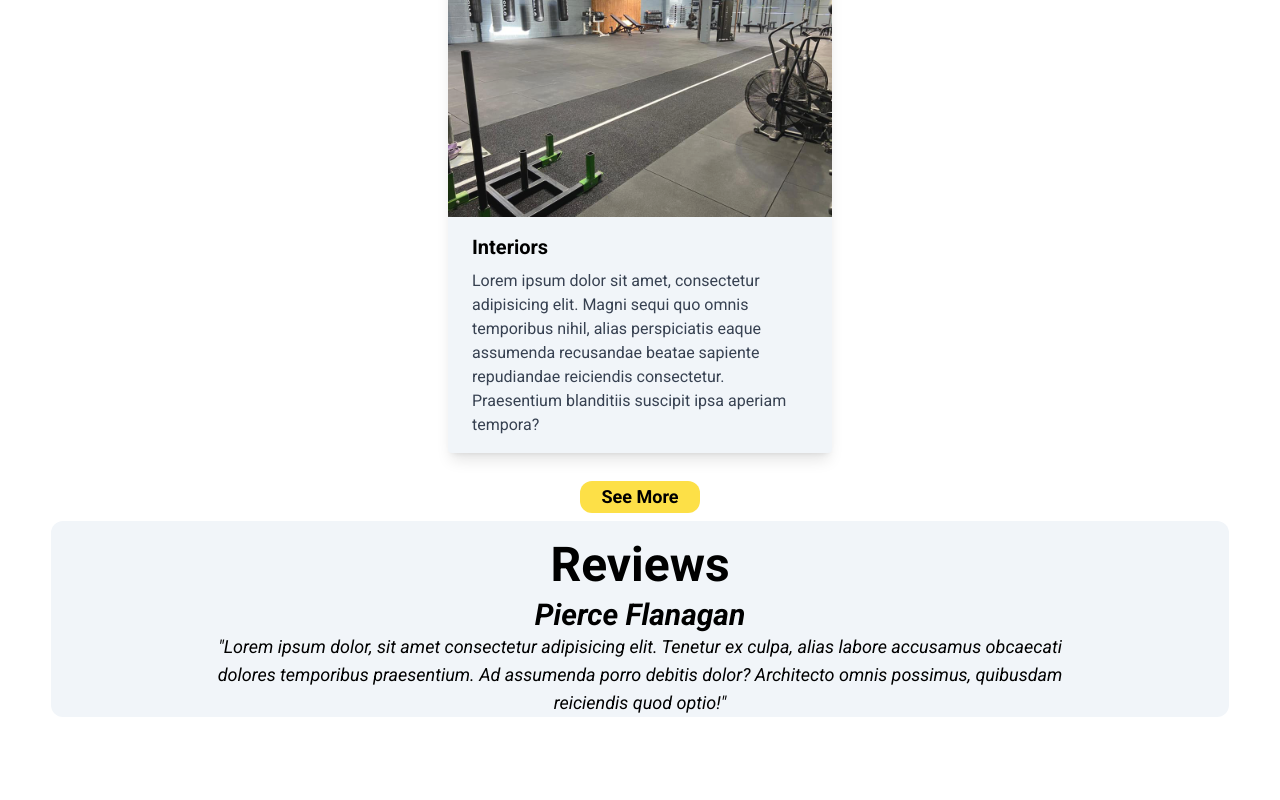
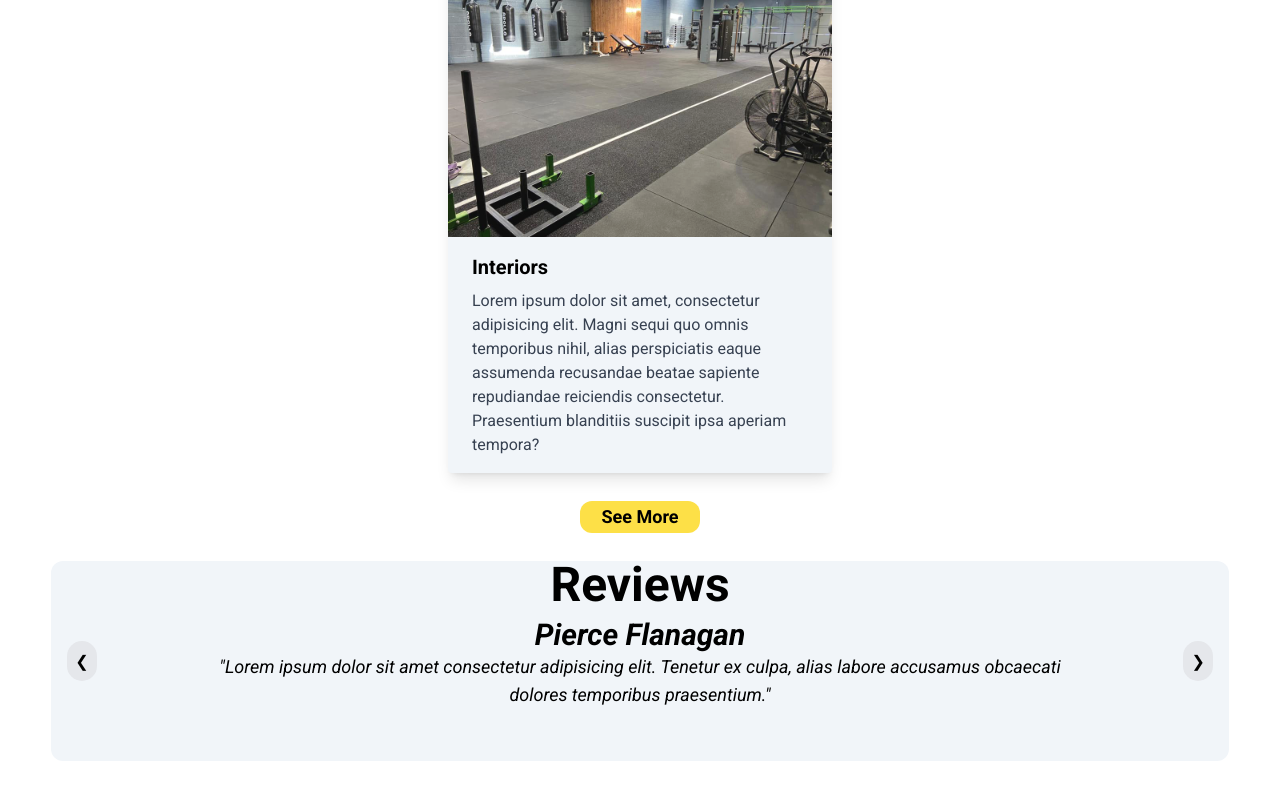
Before and after one commit to Shiv-ansh-moore/McHugh-Gallagher-Builders-website, a React (Vite) app in the folder McHugh-Gallagher-Builders-website/: page / in a window 1280 px wide. Shown: the part 1232-2032 px from the top of the page. Before the commit the page ends 1957 px from the top, so only its background shows below. Built offline with nearby package versions, Linux system fonts and the light colour scheme; grey boxes are pictures that could not be loaded.

Commit message:
work doneis

```diff
--- a/McHugh-Gallagher-Builders-website/src/components/Hero.jsx
+++ b/McHugh-Gallagher-Builders-website/src/components/Hero.jsx
@@ -37,7 +37,7 @@ const Hero = () => {
   return (
     <div className="flex relative mr-[4vw]" ref={parentRef}>
       <div className="z-40 flex flex-col justify-center w-[50vw]">
-        <h1 className="text-7xl  font-bold ml-[4vw] pb-9">
+        <h1 className="text-[4vw]  font-bold ml-[4vw] pb-9">
           McHugh & Gallagher Builders Ltd
         </h1>
         <div className="flex ml-[4vw]">
--- a/McHugh-Gallagher-Builders-website/src/components/HomeServices.jsx
+++ b/McHugh-Gallagher-Builders-website/src/components/HomeServices.jsx
@@ -4,7 +4,7 @@ import { Link } from "react-router-dom";
 const HomeServices = () => {
   return (
     <>
-      <div className="flex justify-evenly pt-2 w-full flex-wrap">
+      <div className="flex justify-evenly mt-7 w-full flex-wrap">
         <div className="p-5">
           <Card
             image="src\images\new_builds.jpg"
--- a/McHugh-Gallagher-Builders-website/src/components/Navbar.jsx
+++ b/McHugh-Gallagher-Builders-website/src/components/Navbar.jsx
@@ -10,16 +10,16 @@ const Navbar = () => {
         </Link>
         <div className="ml-auto mt-auto text-lg">
           <ul className="flex">
-            <li className="pl-2.5 pr-2.5 hover:bg-slate-200">
+            <li className="rounded-md pl-2.5 pr-2.5 hover:bg-slate-200">
               <Link to="/">Home</Link>
             </li>
-            <li className="pl-2.5 pr-2.5 hover:bg-slate-200">
+            <li className="rounded-md pl-2.5 pr-2.5 hover:bg-slate-200">
               <Link to="/Gallery">Gallery</Link>
             </li>
-            <li className="pl-2.5 pr-2.5 hover:bg-slate-200">
+            <li className="rounded-md pl-2.5 pr-2.5 hover:bg-slate-200">
               <Link to="/Services">Services</Link>
             </li>
-            <li className="pl-2.5 pr-5 hover:bg-slate-200">
+            <li className="rounded-md pl-2.5 hover:bg-slate-200">
               <Link to="/Contact">Contact</Link>
             </li>
           </ul>
--- a/McHugh-Gallagher-Builders-website/src/components/Testimonial.jsx
+++ b/McHugh-Gallagher-Builders-website/src/components/Testimonial.jsx
@@ -1,18 +1,16 @@
-const Testimonial = () => {
+// Testimonial.js
+const Testimonial = ({ name, text }) => {
   return (
     <>
-      <div className="mr-[4vw] ml-[4vw] font-bob pt-5 bg-slate-100 rounded-xl mt-2 mb-2">
+      <div className="font-bob ">
         <div className="flex justify-center">
           <h1 className="text-5xl font-bold">Reviews</h1>
         </div>
         <div className="flex justify-center">
           <div className="text-center pt-2 max-w-[70vw]">
-            <h2 className="italic text-3xl font-bold">Pierce Flanagan</h2>
+            <h2 className="italic text-3xl font-bold">{name}</h2>
             <p className="italic text-lg">
-              "Lorem ipsum dolor, sit amet consectetur adipisicing elit. Tenetur
-              ex culpa, alias labore accusamus obcaecati dolores temporibus
-              praesentium. Ad assumenda porro debitis dolor? Architecto omnis
-              possimus, quibusdam reiciendis quod optio!"
+              "{text}"
             </p>
           </div>
         </div>
@@ -20,4 +18,5 @@ const Testimonial = () => {
     </>
   );
 };
+
 export default Testimonial;
--- /dev/null
+++ b/McHugh-Gallagher-Builders-website/src/components/TestimonialCarosel.jsx
@@ -0,0 +1,60 @@
+// TestimonialsCarousel.js
+import React, { useState } from "react";
+import Testimonial from "./Testimonial";
+
+const TestimonialsCarousel = () => {
+  const testimonials = [
+    {
+      name: "Pierce Flanagan",
+      text: "Lorem ipsum dolor sit amet consectetur adipisicing elit. Tenetur ex culpa, alias labore accusamus obcaecati dolores temporibus praesentium.",
+    },
+    {
+      name: "Jane Doe",
+      text: "This product has significantly improved my workflow. Highly recommended!",
+    },
+    {
+      name: "John Smith",
+      text: "A game-changer in the industry. Exceptional quality and support.",
+    },
+    // Add more testimonials as needed
+  ];
+
+  const [currentIndex, setCurrentIndex] = useState(0);
+
+  const goToPrevious = () => {
+    setCurrentIndex((prevIndex) =>
+      prevIndex === 0 ? testimonials.length - 1 : prevIndex - 1
+    );
+  };
+
+  const goToNext = () => {
+    setCurrentIndex((prevIndex) =>
+      prevIndex === testimonials.length - 1 ? 0 : prevIndex + 1
+    );
+  };
+
+  return (
+    <div className="relative mr-[4vw] ml-[4vw] mt-7 bg-slate-100 rounded-xl mb-2 h-[200px]">
+      <Testimonial
+        name={testimonials[currentIndex].name}
+        text={testimonials[currentIndex].text}
+      />
+      {/* Left Arrow */}
+      <button
+        onClick={goToPrevious}
+        className="absolute top-1/2 left-4 transform -translate-y-1/2 bg-gray-200 p-2 rounded-full"
+      >
+        &#10094;
+      </button>
+      {/* Right Arrow */}
+      <button
+        onClick={goToNext}
+        className="absolute top-1/2 right-4 transform -translate-y-1/2 bg-gray-200 p-2 rounded-full"
+      >
+        &#10095;
+      </button>
+    </div>
+  );
+};
+
+export default TestimonialsCarousel;
--- /dev/null
+++ b/McHugh-Gallagher-Builders-website/src/components/Widgets.jsx
@@ -0,0 +1,21 @@
+import React from "react";
+
+const Widgets = () => {
+  return (
+    <div className="ml-[4vw] mr-[4vw] mt-7 flex justify-center">
+      <iframe
+        src="https://www.facebook.com/plugins/video.php?height=476&href=https%3A%2F%2Fwww.facebook.com%2FSligobuilder%2Fvideos%2F1187026852594236%2F&show_text=false&width=267&t=13"
+        width="267"
+        height="476"
+        style={{border:"none", overflow:"hidden"}}
+        scrolling="no"
+        frameborder="0"
+        allowfullscreen={true}
+        allow="autoplay; clipboard-write; encrypted-media; picture-in-picture; web-share"
+        allowFullScreen="true"
+      ></iframe>
+    </div>
+  );
+};
+
+export default Widgets;
--- a/McHugh-Gallagher-Builders-website/src/pages/Home.jsx
+++ b/McHugh-Gallagher-Builders-website/src/pages/Home.jsx
@@ -2,7 +2,8 @@ import React from "react";
 import Navbar from "../components/Navbar";
 import Hero from "../components/Hero";
 import HomeServices from "../components/HomeServices";
-import Testimonial from "../components/Testimonial";
+import TestimonialsCarousel from "../components/TestimonialCarosel";
+import Widgets from "../components/Widgets";
 
 const Home = () => {
   return (
@@ -10,7 +11,8 @@ const Home = () => {
         <Navbar/>
         <Hero/>
         <HomeServices/>
-        <Testimonial/>
+        <TestimonialsCarousel/>
+        <Widgets/>
     </div>
   );
 };
```
